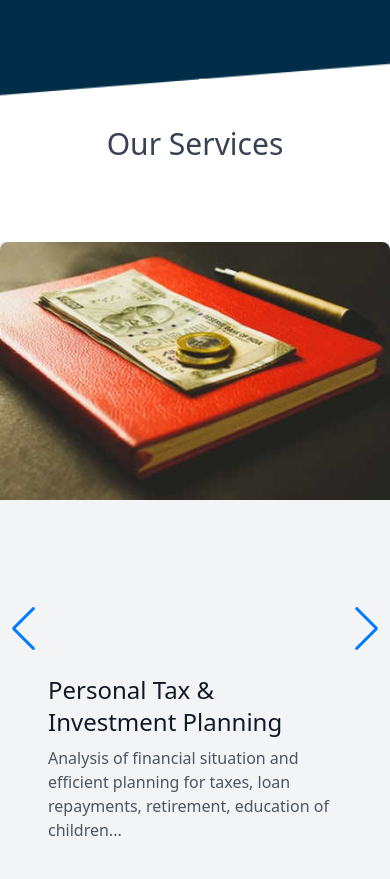
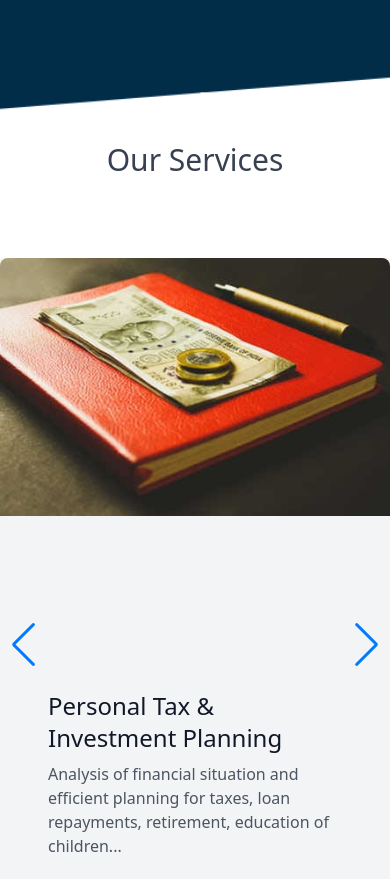
Before and after one commit to TusharGupta026/vintageproject, a website built with Vite: page index.html in a window 390 px wide. Shown: the part 840-1719 px from the top of the page. Built offline with nearby package versions, Linux system fonts and the light colour scheme.

Commit message:
our services v8

```diff
--- a/index.html
+++ b/index.html
@@ -555,7 +555,7 @@
       <section class="sm:py-20 pt-16 sm:pb-4 pb-20">
         <div class="container px-5 sm:pt-5 mx-auto">
           <div class="flex flex-col text-center w-full mb-0 sm:mt-20">
-            <h1 class="sm:text-4xl sm:mt-52 mt-20 text-3xl font-medium title-font text-gray-700 ">Our Services</h1>
+            <h1 class="sm:text-4xl sm:mt-52 mt-24 text-3xl font-medium title-font text-gray-700 ">Our Services</h1>
           </div>
         </div>
       </section>
@@ -563,7 +563,7 @@
 
 <!--Carousel Section-->
 <section class="pb-20" >
-<!-- Display Container (not part of component) START -->
+<!-- Display Container START -->
   <div class="sm:my-6 swiper-container mySwiper ">
     <!-- Carousel Body -->
     <div class="swiper-wrapper">
@@ -699,7 +699,7 @@
     <div class="absolute swiper-button-next top-0 sm:mt-48 mt-32 "></div>
     <div class="swiper-pagination mb-2"></div>
   </div>
-  <!-- Display Container (not part of component) END -->
+  <!-- Display ContainerEND -->
 </section>
 
  <!-- Swiper JS -->
```
